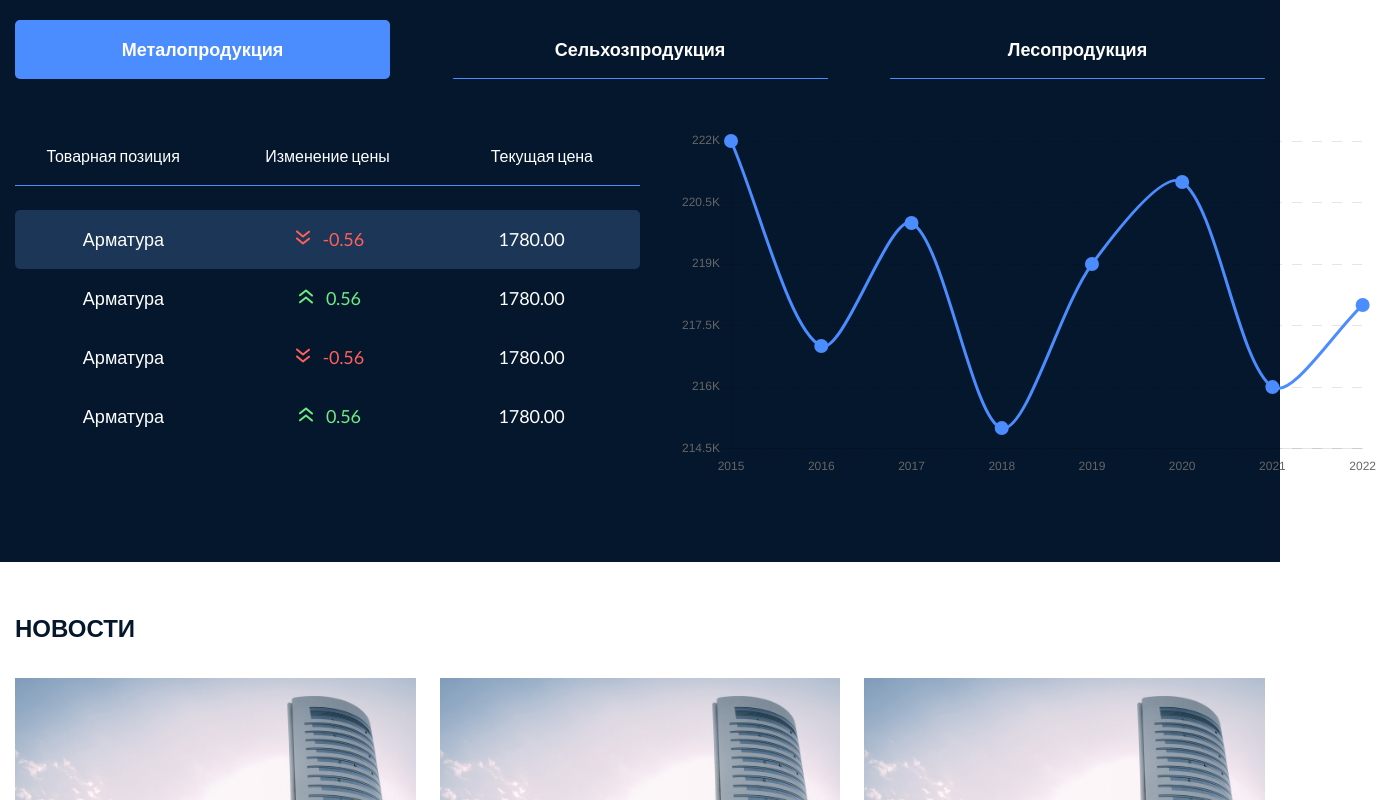
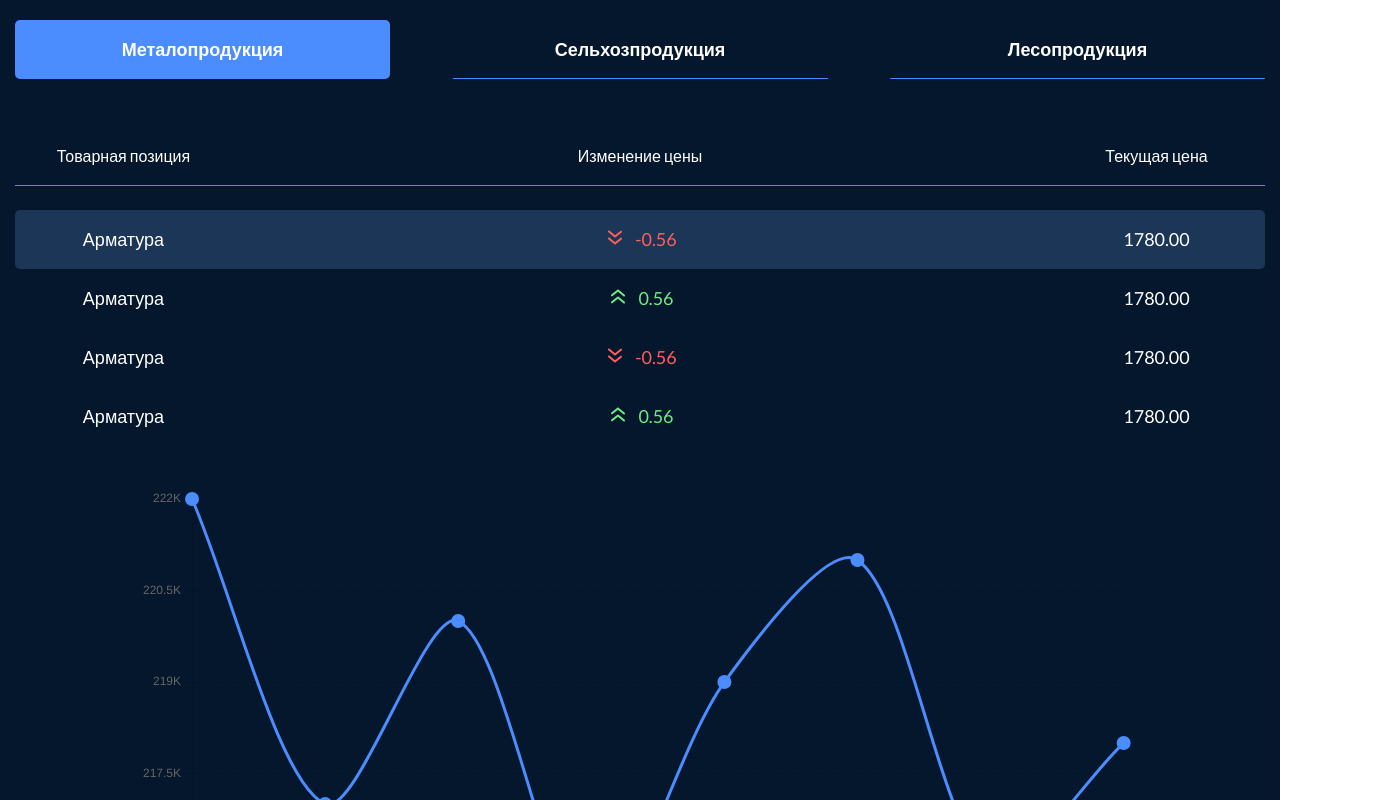
Before and after one commit to Kakabay/exchange-client, a React (Vite) app: page / in a window 1280 px wide. Shown: the part 1420-2220 px from the top of the page, 1379 px wide, since content can reach past the window. Built offline with nearby package versions, Linux system fonts and the light colour scheme; no server answers.

Commit message:
Chart section refactored

```diff
--- a/src/assets/styles/_chartTable.scss
+++ b/src/assets/styles/_chartTable.scss
@@ -29,9 +29,9 @@
   }
 }
 
-@media (max-width: 1400px) {
+@media (max-width: 1500px) {
   .table {
-    max-width: 50%;
+    max-width: 100%;
   }
 
   .table-top {
--- a/src/assets/styles/_dataChart.scss
+++ b/src/assets/styles/_dataChart.scss
@@ -75,29 +75,24 @@
     height: 5.9rem;
     font-size: 1.8rem;
   }
-}
-
-@media (max-width: 1200px) {
-  .chart-data {
-    flex-direction: column;
-  }
 
   .line-chart-wrapper {
     display: flex;
     justify-content: center;
   }
 
+  .chart-data {
+    flex-direction: column;
+  }
+}
+
+@media (max-width: 1200px) {
   .tab {
     font-size: 1.6rem;
   }
 }
 
 @media (max-width: 1200px) {
-  .line-chart-wrapper {
-    display: flex;
-    justify-content: center;
-  }
-
   .tab {
     font-size: 1.4rem;
   }
@@ -116,15 +111,18 @@
   .chart-data {
     gap: 2.4rem;
   }
-}
-@media (max-width: 425px) {
+
   .chart-tabs {
     flex-direction: column;
     gap: 1.6rem;
   }
-
   .tab {
     width: 100%;
     font-size: 1.2rem;
   }
+
+  .line-chart-wrapper {
+    width: 100%;
+    height: 100%;
+  }
 }
--- a/src/assets/styles/_lineChart.scss
+++ b/src/assets/styles/_lineChart.scss
@@ -5,7 +5,7 @@
   overflow: hidden;
 }
 
-@media (max-width: 1200px) {
+@media (max-width: 1500px) {
   .line-chart {
     width: 80%;
     height: 100%;
```
